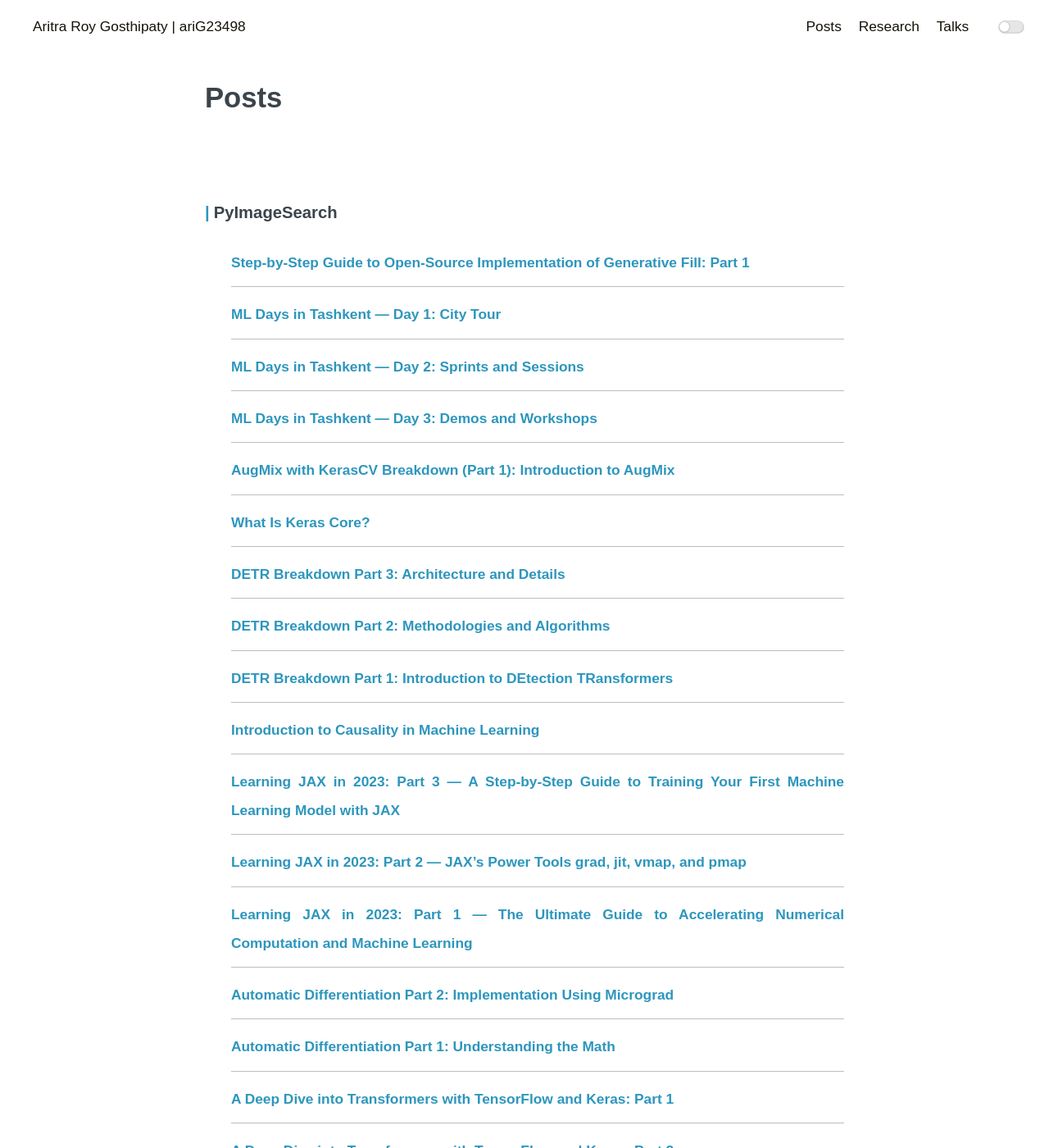
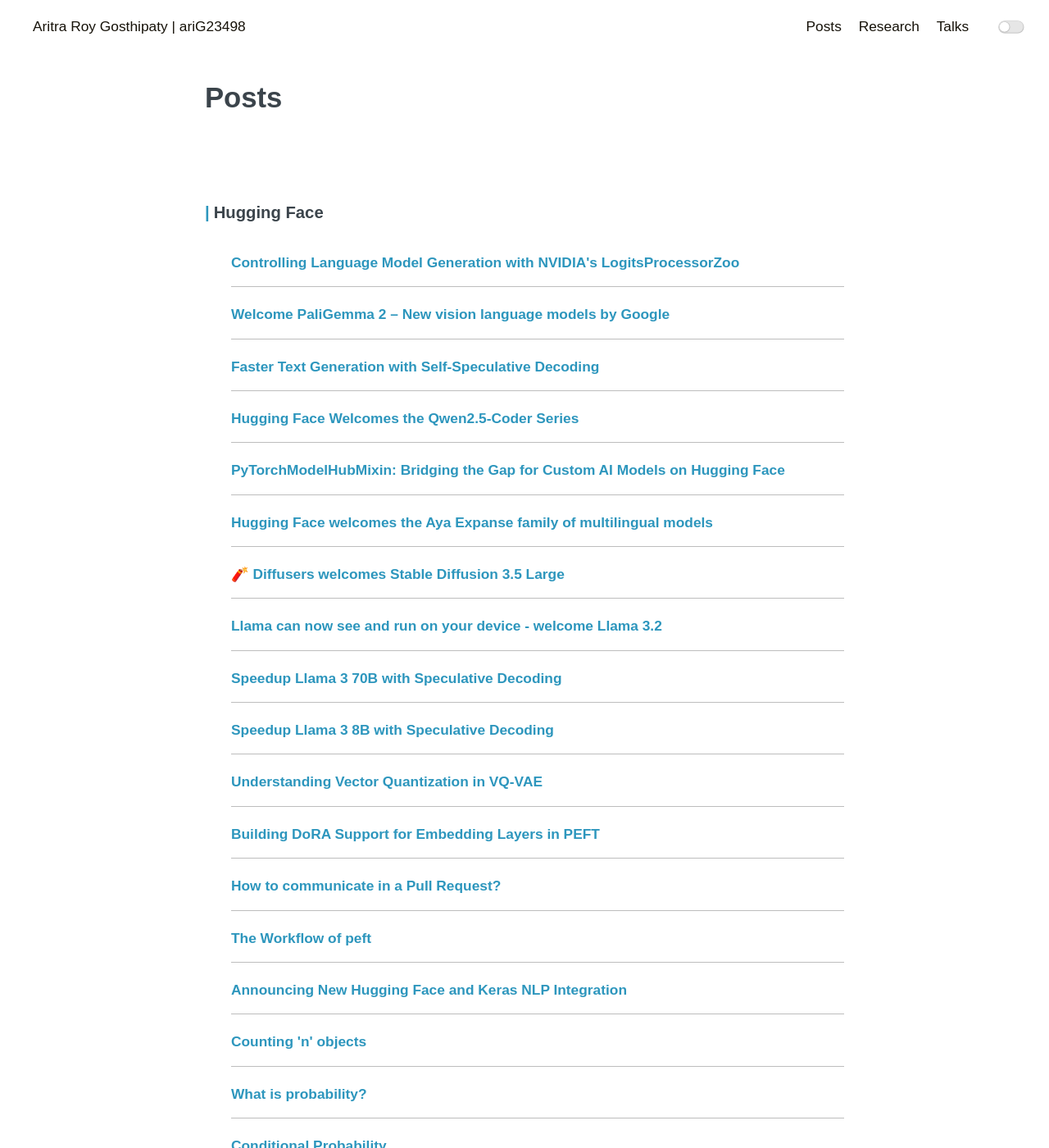
Before and after one commit to ariG23498/ariG23498.github.io, a Jekyll site: the page built from blogs.md, in a window 1280 px wide and 1400 px high. Shown: the whole window at 82% size. Built offline with Jekyll 4.4.1, drawn with Linux system fonts in a browser that asks for light colours; some of the changed text lies outside the part shown.

Commit message:
Update blogs.md

```diff
--- a/blogs.md
+++ b/blogs.md
@@ -7,6 +7,62 @@ permalink: /posts
 <!-- Write the Post page here -->
 <div class="main">
     <div class="post-wrap archive">
+
+        <h3>Hugging Face</h3>
+        <article class="archive-item">
+        <a class="archive-item-link" href="https://huggingface.co/blog/logits-processor-zoo" target="_blank" rel="noopener noreferrer">Controlling Language Model Generation with NVIDIA's LogitsProcessorZoo</a>
+        </article>
+        <article class="archive-item">
+        <a class="archive-item-link" href="https://huggingface.co/blog/paligemma2" target="_blank" rel="noopener noreferrer">Welcome PaliGemma 2 – New vision language models by Google</a>
+        </article>
+        <article class="archive-item">
+        <a class="archive-item-link" href="https://huggingface.co/blog/layerskip" target="_blank" rel="noopener noreferrer">Faster Text Generation with Self-Speculative Decoding</a>
+        </article>
+        <article class="archive-item">
+        <a class="archive-item-link" href="https://huggingface.co/blog/ariG23498/qwen25-coder-hf" target="_blank" rel="noopener noreferrer">Hugging Face Welcomes the Qwen2.5-Coder Series</a>
+        </article>
+        <article class="archive-item">
+        <a class="archive-item-link" href="https://huggingface.co/blog/not-lain/building-hf-integrated-libraries" target="_blank" rel="noopener noreferrer">PyTorchModelHubMixin: Bridging the Gap for Custom AI Models on Hugging Face</a>
+        </article>
+        <article class="archive-item">
+        <a class="archive-item-link" href="https://huggingface.co/blog/ariG23498/cohere-aya-expanse" target="_blank" rel="noopener noreferrer">Hugging Face welcomes the Aya Expanse family of multilingual models</a>
+        </article>
+        <article class="archive-item">
+        <a class="archive-item-link" href="https://huggingface.co/blog/sd3-5" target="_blank" rel="noopener noreferrer">🧨 Diffusers welcomes Stable Diffusion 3.5 Large</a>
+        </article>
+        <article class="archive-item">
+        <a class="archive-item-link" href="https://huggingface.co/blog/llama32" target="_blank" rel="noopener noreferrer">Llama can now see and run on your device - welcome Llama 3.2</a>
+        </article>
+        <article class="archive-item">
+        <a class="archive-item-link" href="https://github.com/huggingface/huggingface-llama-recipes/blob/main/assisted_decoding_70B_3B.ipynb" target="_blank" rel="noopener noreferrer">Speedup Llama 3 70B with Speculative Decoding</a>
+        </article>
+        <article class="archive-item">
+        <a class="archive-item-link" href="https://github.com/huggingface/huggingface-llama-recipes/blob/main/assisted_decoding_8B_1B.ipynb" target="_blank" rel="noopener noreferrer">Speedup Llama 3 8B with Speculative Decoding</a>
+        </article>
+        <article class="archive-item">
+        <a class="archive-item-link" href="https://huggingface.co/blog/ariG23498/understand-vq" target="_blank" rel="noopener noreferrer">Understanding Vector Quantization in VQ-VAE</a>
+        </article>
+        <article class="archive-item">
+        <a class="archive-item-link" href="https://huggingface.co/blog/ariG23498/peft-dora" target="_blank" rel="noopener noreferrer">Building DoRA Support for Embedding Layers in PEFT</a>
+        </article>
+        <article class="archive-item">
+        <a class="archive-item-link" href="https://huggingface.co/blog/ariG23498/comm-pr" target="_blank" rel="noopener noreferrer">How to communicate in a Pull Request?</a>
+        </article>
+        <article class="archive-item">
+        <a class="archive-item-link" href="https://huggingface.co/blog/ariG23498/workflow-peft" target="_blank" rel="noopener noreferrer">The Workflow of peft</a>
+        </article>
+        <article class="archive-item">
+        <a class="archive-item-link" href="https://huggingface.co/blog/keras-nlp-integration" target="_blank" rel="noopener noreferrer">Announcing New Hugging Face and Keras NLP Integration</a>
+        </article>
+        <article class="archive-item">
+        <a class="archive-item-link" href="https://huggingface.co/blog/ariG23498/count-n-objects" target="_blank" rel="noopener noreferrer">Counting 'n' objects</a>
+        </article>
+        <article class="archive-item">
+        <a class="archive-item-link" href="https://huggingface.co/blog/ariG23498/what-is-probability" target="_blank" rel="noopener noreferrer">What is probability?</a>
+        </article>
+        <article class="archive-item">
+        <a class="archive-item-link" href="https://huggingface.co/blog/ariG23498/conditional-probability" target="_blank" rel="noopener noreferrer">Conditional Probability</a>
+        </article>
 
         <h3>PyImageSearch</h3>
         <article class="archive-item">
@@ -202,40 +258,6 @@ permalink: /posts
         <a class="archive-item-link" href="https://blog.lancedb.com/vector-arithmetic-with-lancedb-an-intro-to-vector-embeddings/" target="_blank" rel="noopener noreferrer">Vector Arithmetic with LanceDB: An intro to Vector Embeddings</a>
         </article>
 
-        <h3>Hugging Face</h3>
-        <article class="archive-item">
-        <a class="archive-item-link" href="https://huggingface.co/blog/layerskip" target="_blank" rel="noopener noreferrer">Faster Text Generation with Self-Speculative Decoding</a>
-        <article class="archive-item">
-        <a class="archive-item-link" href="https://github.com/huggingface/huggingface-llama-recipes/blob/main/assisted_decoding_70B_3B.ipynb" target="_blank" rel="noopener noreferrer">Speedup Llama 3 70B with Speculative Decoding</a>
-        </article>
-        <article class="archive-item">
-        <a class="archive-item-link" href="https://github.com/huggingface/huggingface-llama-recipes/blob/main/assisted_decoding_8B_1B.ipynb" target="_blank" rel="noopener noreferrer">Speedup Llama 3 8B with Speculative Decoding</a>
-        </article>
-        <article class="archive-item">
-        <a class="archive-item-link" href="https://huggingface.co/blog/ariG23498/understand-vq" target="_blank" rel="noopener noreferrer">Understanding Vector Quantization in VQ-VAE</a>
-        </article>
-        <article class="archive-item">
-        <a class="archive-item-link" href="https://huggingface.co/blog/ariG23498/peft-dora" target="_blank" rel="noopener noreferrer">Building DoRA Support for Embedding Layers in PEFT</a>
-        </article>
-        <article class="archive-item">
-        <a class="archive-item-link" href="https://huggingface.co/blog/ariG23498/comm-pr" target="_blank" rel="noopener noreferrer">How to communicate in a Pull Request?</a>
-        </article>
-        <article class="archive-item">
-        <a class="archive-item-link" href="https://huggingface.co/blog/ariG23498/workflow-peft" target="_blank" rel="noopener noreferrer">The Workflow of peft</a>
-        </article>
-        <article class="archive-item">
-        <a class="archive-item-link" href="https://huggingface.co/blog/keras-nlp-integration" target="_blank" rel="noopener noreferrer">Announcing New Hugging Face and Keras NLP Integration</a>
-        </article>
-        <article class="archive-item">
-        <a class="archive-item-link" href="https://huggingface.co/blog/ariG23498/count-n-objects" target="_blank" rel="noopener noreferrer">Counting 'n' objects</a>
-        </article>
-        <article class="archive-item">
-        <a class="archive-item-link" href="https://huggingface.co/blog/ariG23498/what-is-probability" target="_blank" rel="noopener noreferrer">What is probability?</a>
-        </article>
-        <article class="archive-item">
-        <a class="archive-item-link" href="https://huggingface.co/blog/ariG23498/conditional-probability" target="_blank" rel="noopener noreferrer">Conditional Probability</a>
-        </article>
-
         <h3>Personal Space</h3>
             {% for post in site.posts %}
             <article class="archive-item">
```
